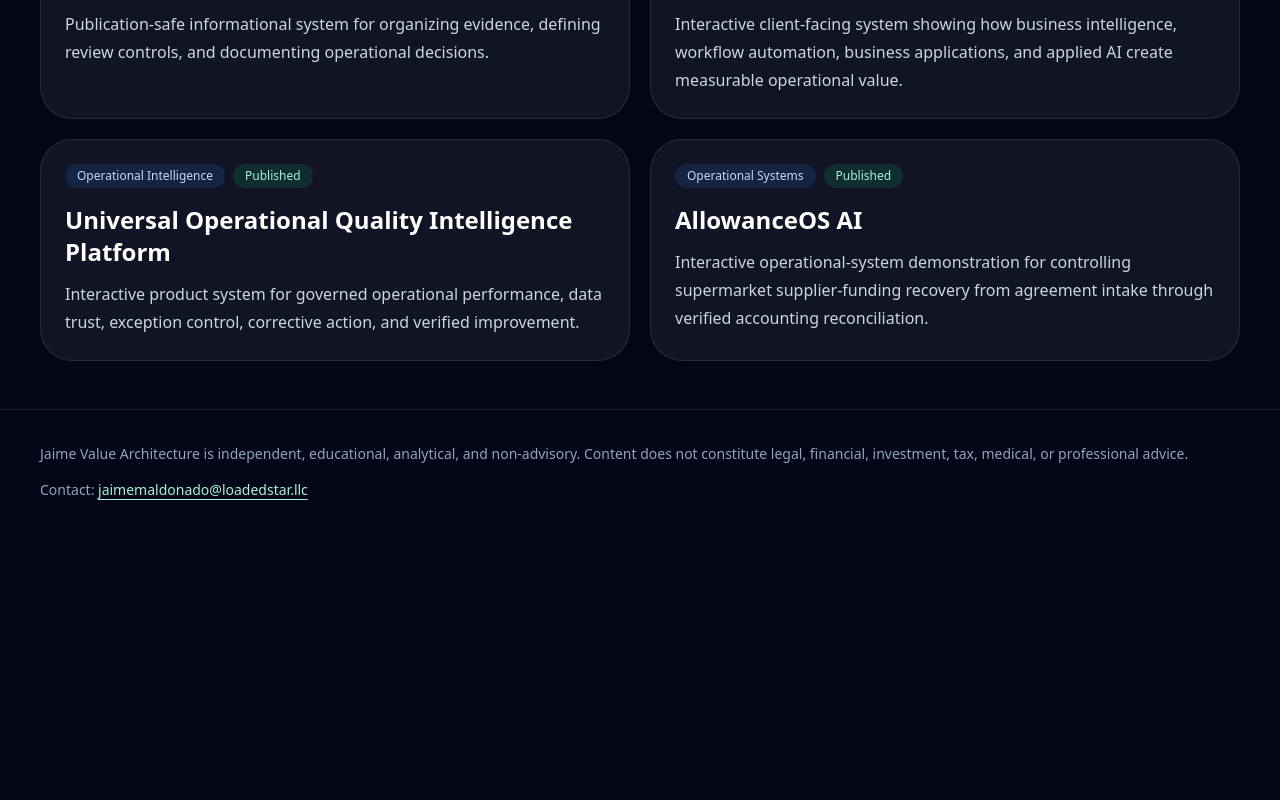
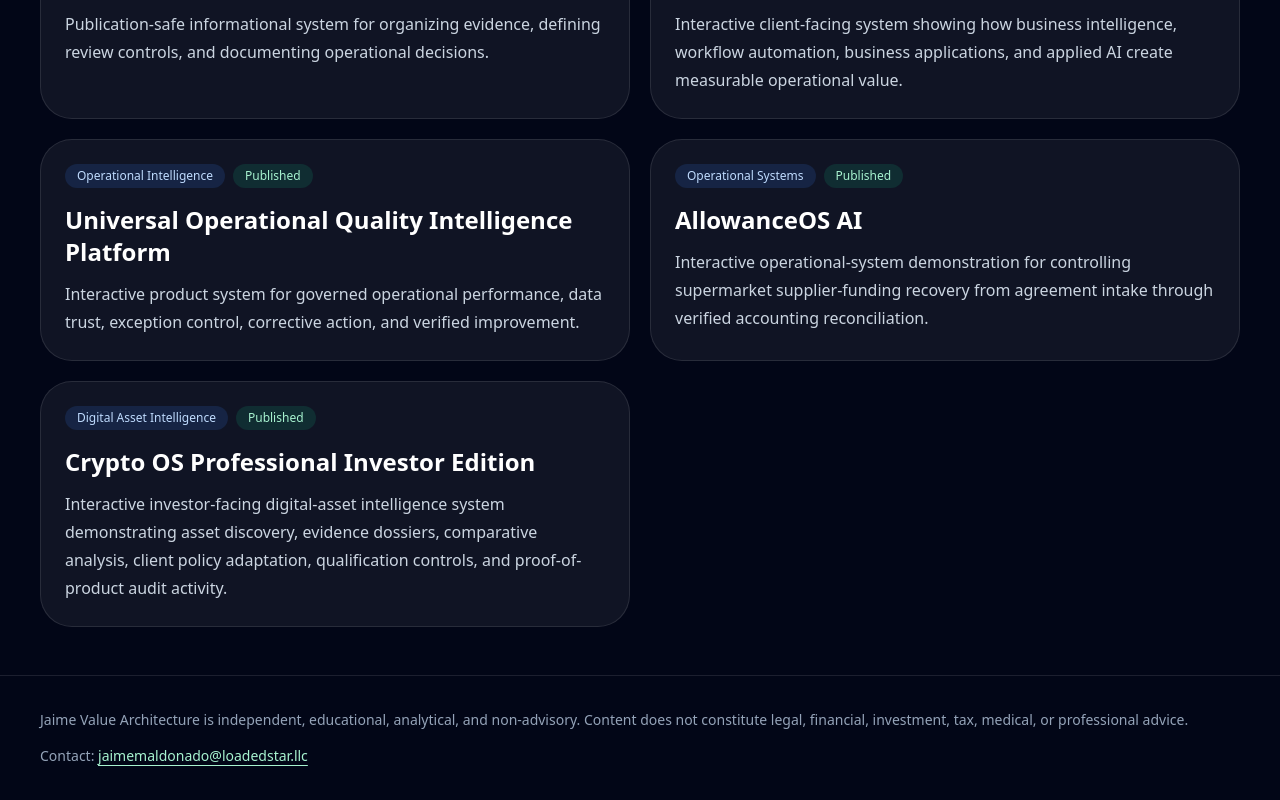
Before and after one commit to HIGHMELV30/jaime-value-architecture, a Next.js app: page / in a window 1280 px wide. Shown: the part 1773-2573 px from the top of the page. Before the commit the page ends 2307 px from the top, so only its background shows below. Built offline with nearby package versions, Linux system fonts and the light colour scheme; no server answers.

Commit message:
Update analyses.ts

```diff
--- a/data/analyses.ts
+++ b/data/analyses.ts
@@ -91,6 +91,17 @@ export const analyses: Analysis[] = [
       "This Analysis Library entry is connected to the dedicated AllowanceOS AI component so the complete interactive operational system can be rendered through the Analysis Library.",
     ],
   },
+  {
+    slug: "crypto-os-professional-investor-edition",
+    title: "Crypto OS Professional Investor Edition",
+    category: "Digital Asset Intelligence",
+    status: "Published",
+    summary:
+      "Interactive investor-facing digital-asset intelligence system demonstrating asset discovery, evidence dossiers, comparative analysis, client policy adaptation, qualification controls, and proof-of-product audit activity.",
+    body: [
+      "This Analysis Library entry is connected to the dedicated Crypto OS Professional Investor Edition component so the complete interactive informational system is rendered through the Analysis Library.",
+    ],
+  },
 ];
 
 export function getAnalysis(slug: string) {
```
